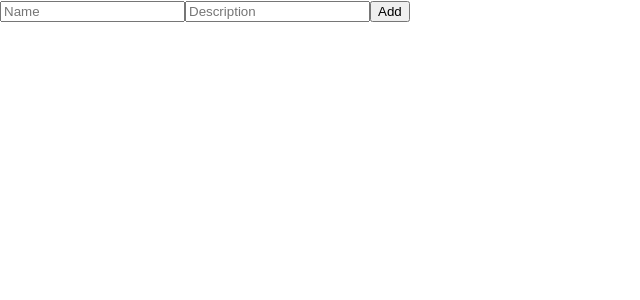
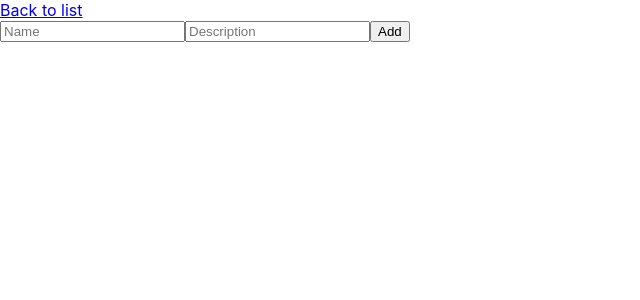
Before and after one commit to KateMotorolla/js_frontend_todo, a React (Create React App) app: page /add in a window 1280 px wide. Shown: the top 300 px of the page, without its empty margins (0-640 px from the left). Built offline with nearby package versions, Linux system fonts and the light colour scheme; no server answers.

Commit message:
Connect redux to react add screen

```diff
--- a/src/ToDoTaskAdd.js
+++ b/src/ToDoTaskAdd.js
@@ -1,5 +1,8 @@
 import React from "react";
-import { useNavigate } from 'react-router-dom';
+import { useNavigate,  NavLink } from 'react-router-dom';
+import { connect } from 'react-redux';
+
+import { todoAdd } from './actions';
 
 class ToDoTaskAddInner extends React.Component {
   constructor(props){
@@ -45,18 +48,21 @@ class ToDoTaskAddInner extends React.Component {
     }).then((res) => {
       return res.json();
     }).then((data) => {
-      this.props.onTaskAdd (data);
+      this.props.dispatch(todoAdd(data._id, data.name, data.description));
       this.props.history('/');
     });
   }
 
   render() {
     return (
-     <form onSubmit={this.onAddFormSubmit} >
-        <input type="text" value = {this.state.name} onChange = {this.onNameChange} placeholder = "Name"/>
-        <input type="text" value = {this.state.description} onChange = {this.onDescriptionChange} placeholder = "Description"/>
-        <input type="submit" value = "Add" />
-     </form>
+      <div className = "Add">
+          < NavLink to = '/'>Back to list</NavLink>
+          <form onSubmit={this.onAddFormSubmit} >
+            <input type="text" value = {this.state.name} onChange = {this.onNameChange} placeholder = "Name"/>
+            <input type="text" value = {this.state.description} onChange = {this.onDescriptionChange} placeholder = "Description"/>
+            <input type="submit" value = "Add" />
+          </form>
+      </div>
     )
   }
 }
@@ -67,4 +73,4 @@ const ToDoTaskAdd = (props) => {
   )
 }
 
-export default ToDoTaskAdd;
+export default connect () (ToDoTaskAdd);
```
